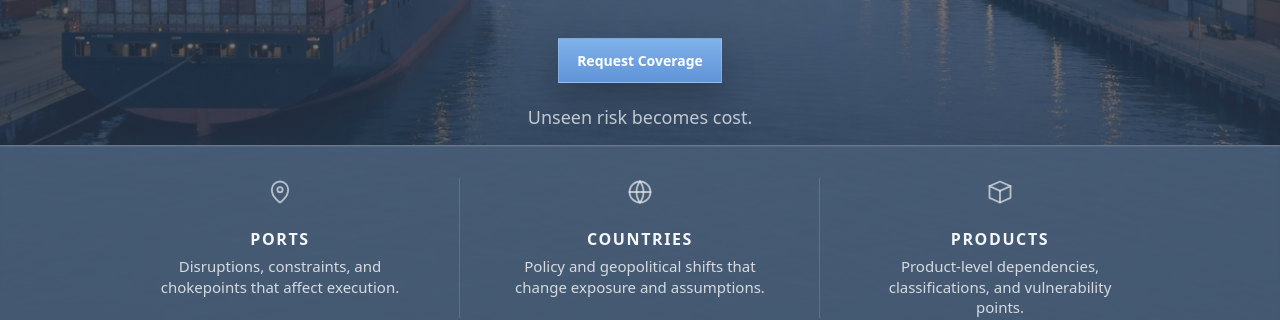
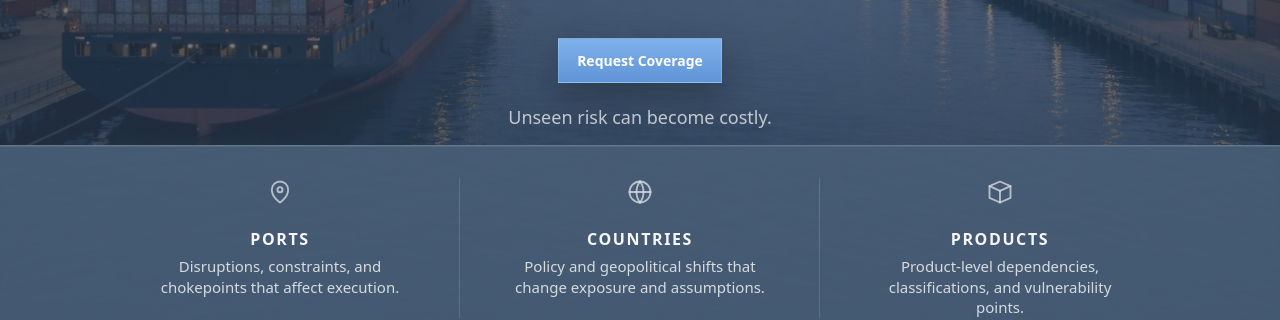
Before and after one commit to importrisk/import-risk-intelligence-site, a Jekyll site: the page built from index.html, in a window 1280 px wide. Shown: the part 485-805 px from the top of the page. Built offline with Jekyll 4.4.1, drawn with Linux system fonts in a browser that asks for light colours.

Commit message:
Update index.html

```diff
--- a/index.html
+++ b/index.html
@@ -23,7 +23,7 @@ description: Independent risk assessment for U.S. importers.
       <a class="btn btn-primary" href="./contact.html">Request Coverage</a>
     </div>
 
-    <p class="hero-cta-note">Unseen risk becomes cost.</p>
+    <p class="hero-cta-note">Unseen risk can become costly.</p>
   </div>
 </main>
 
```
